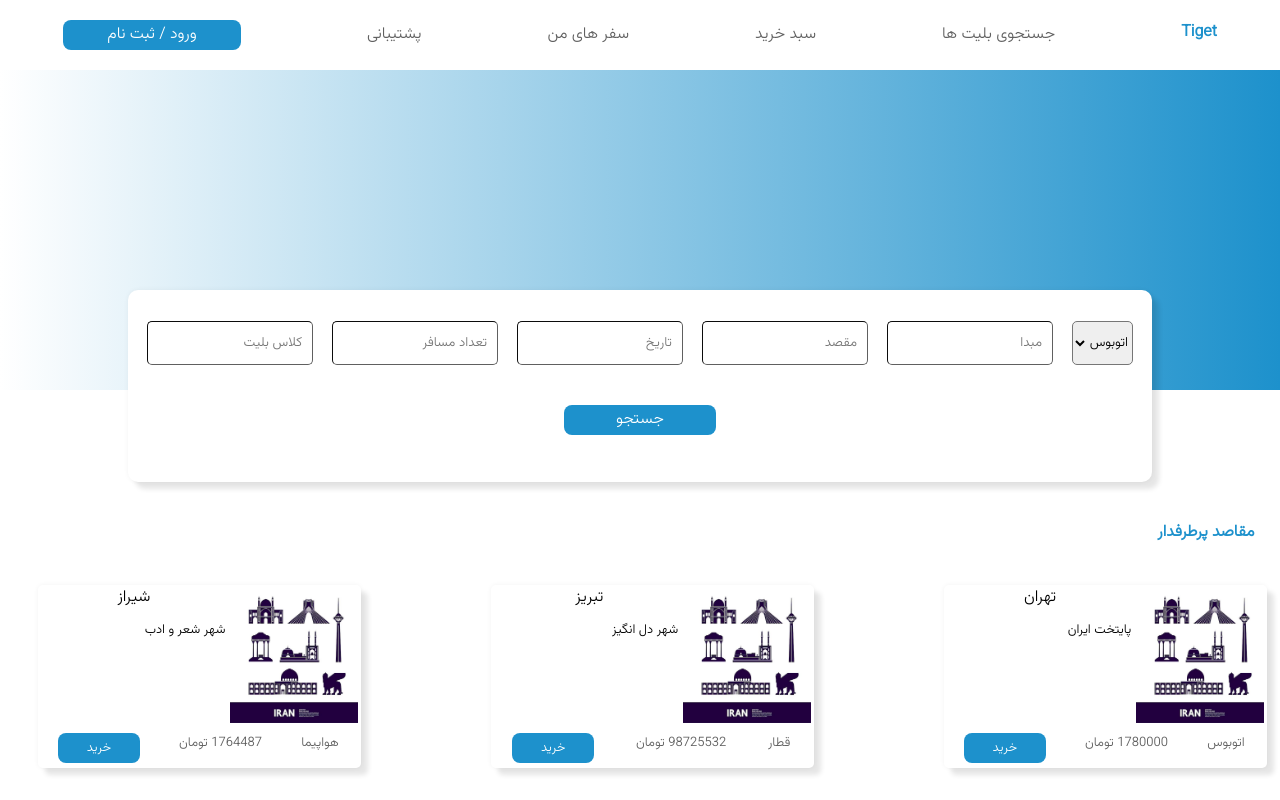
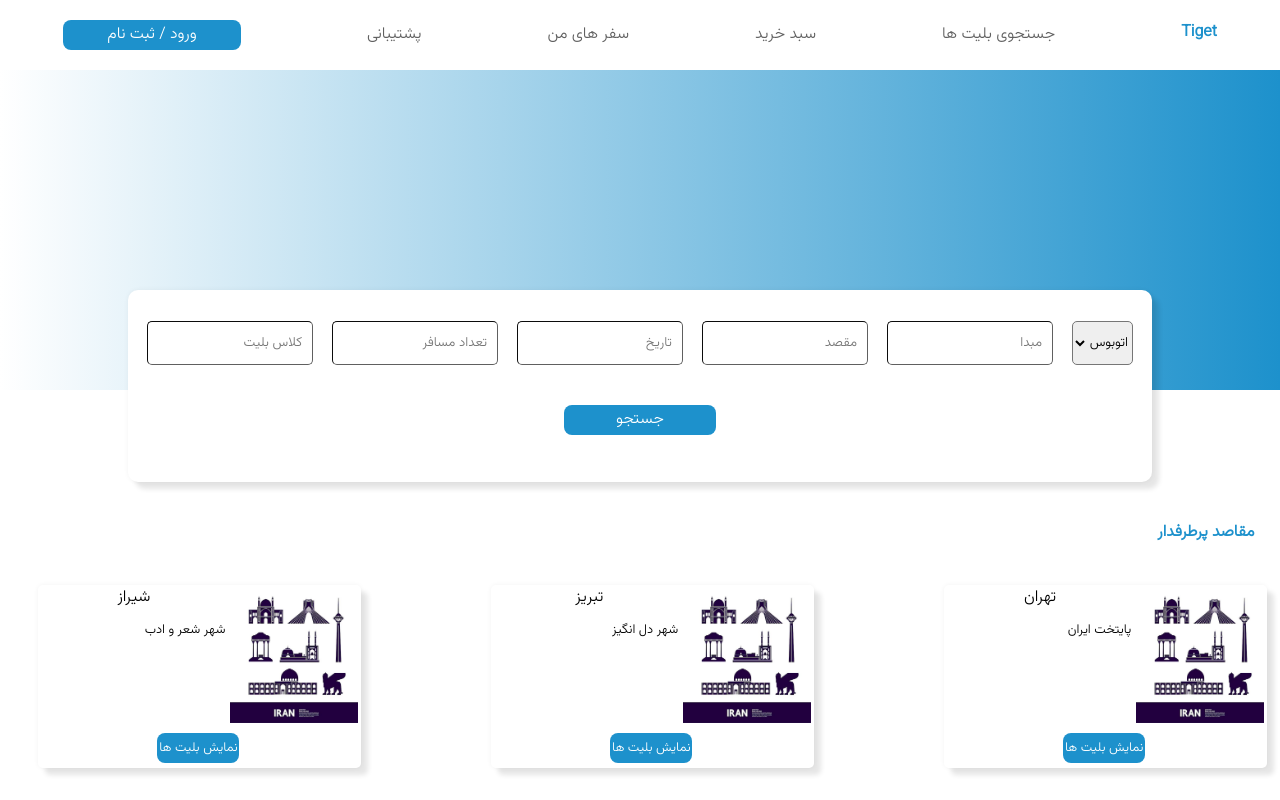
Before and after one commit to TiGet-SBU/TiGet_Frontend, a React (Create React App) app in the folder tiget-front/: page / in a window 1280 px wide. Shown: the top 800 px of the page. Built offline with nearby package versions, Linux system fonts and the light colour scheme.

Commit message:
changed description cards so that it is city based

```diff
--- a/tiget-front/src/Components/Description-card/DescriptionCard.tsx
+++ b/tiget-front/src/Components/Description-card/DescriptionCard.tsx
@@ -19,13 +19,7 @@ export const DescriptionCard : React.FC<{ ticket: Ticket}> = ({ticket}) => {
         </div>
       </div>
       <div className='price-vehicle-holder'>
-        <div>
-          {ticket.Vehicle}
-        </div>
-        <div>
-          {ticket.price} تومان
-        </div>
-        <Button text='خرید' onClick={()=>true}/>
+        <Button text='نمایش بلیت ها' onClick={()=>true}/>
       </div>
     </div>
   )
```
